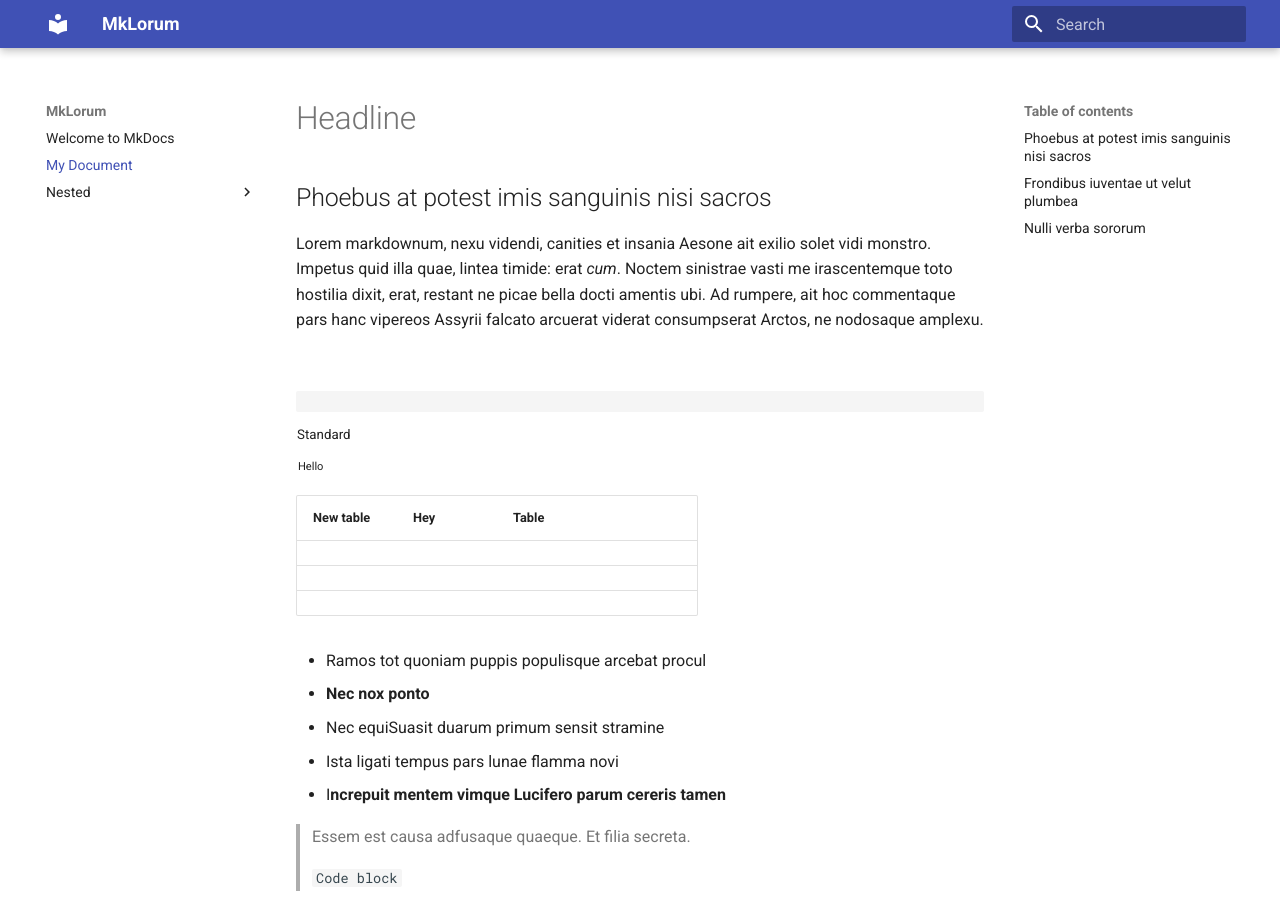
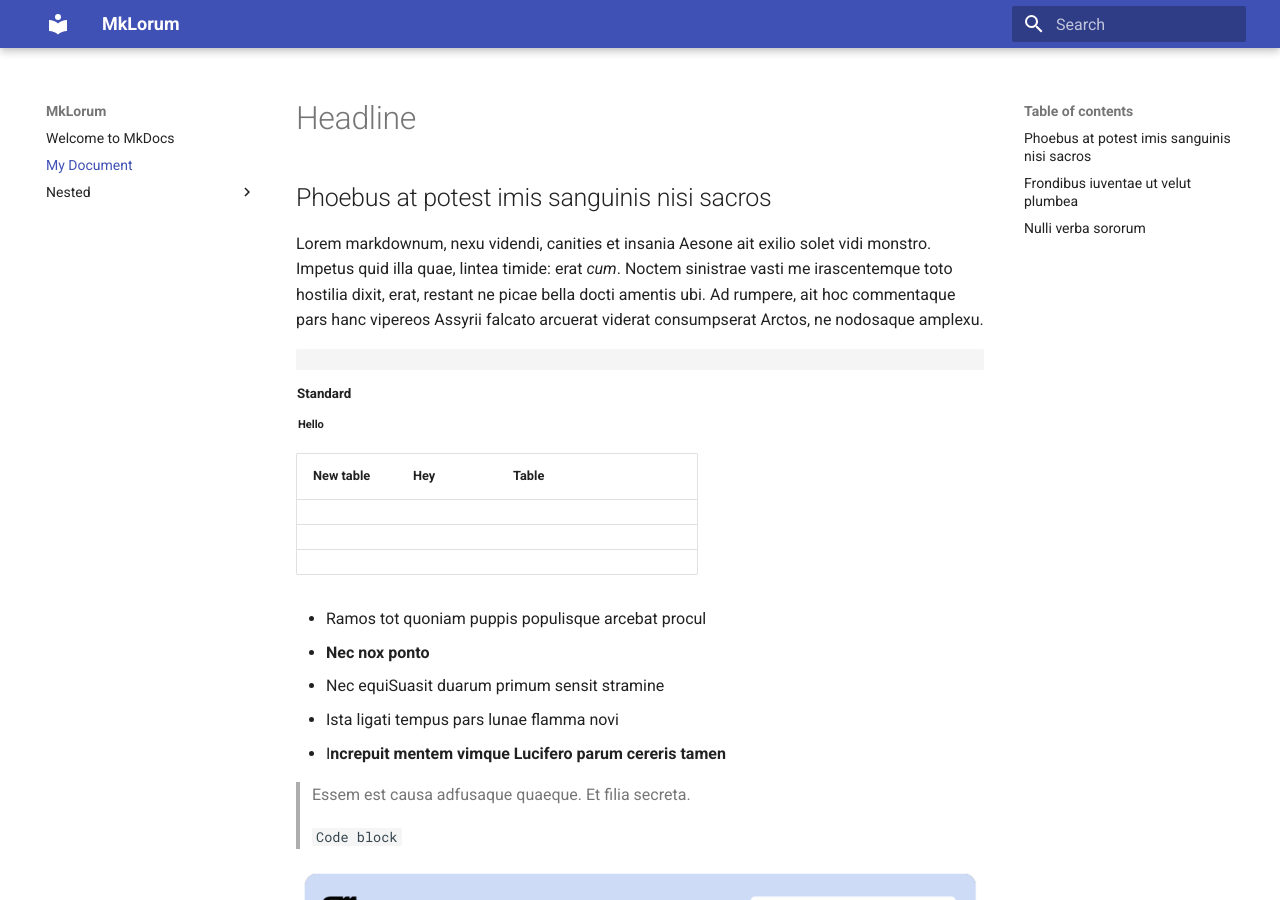
Before and after one commit to cpw10/mkdocsdemo, an MkDocs documentation site: the page built from docs/about.md, in a window 1280 px wide and 900 px high. Built offline with MkDocs 1.6.1 and Material for MkDocs 9.7.7, drawn with Linux system fonts in a browser that asks for light colours.

Commit message:
Updated 1 file via CloudCannon.

````diff
--- a/docs/about.md
+++ b/docs/about.md
@@ -13,12 +13,10 @@ some_url: https://example.com
 
 Lorem markdownum, nexu videndi, canities et insania Aesone ait exilio solet vidi monstro. Impetus quid illa quae, lintea timide: erat *cum*. Noctem sinistrae vasti me irascentemque toto hostilia dixit, erat, restant ne picae bella docti amentis ubi. Ad rumpere, ait hoc commentaque pars hanc vipereos Assyrii falcato arcuerat viderat consumpserat Arctos, ne nodosaque amplexu.
 
-&nbsp;
-
 ```
 ```
 
-<sup>Standard<br></sup><sub><sup>Hello</sup></sub>
+**<sup>Standard<br></sup><sub><sup>Hello</sup></sub>**
 
 <table><thead><tr><th><p>New table</p></th><th><p>Hey</p></th><th><p>Table</p></th><th><p></p></th></tr></thead><tbody><tr><td><p></p></td><td><p></p></td><td><p></p></td><td><p></p></td></tr><tr><td><p></p></td><td><p></p></td><td><p></p></td><td><p></p></td></tr><tr><td><p></p></td><td><p></p></td><td><p></p></td><td><p></p></td></tr></tbody></table>
 
````
